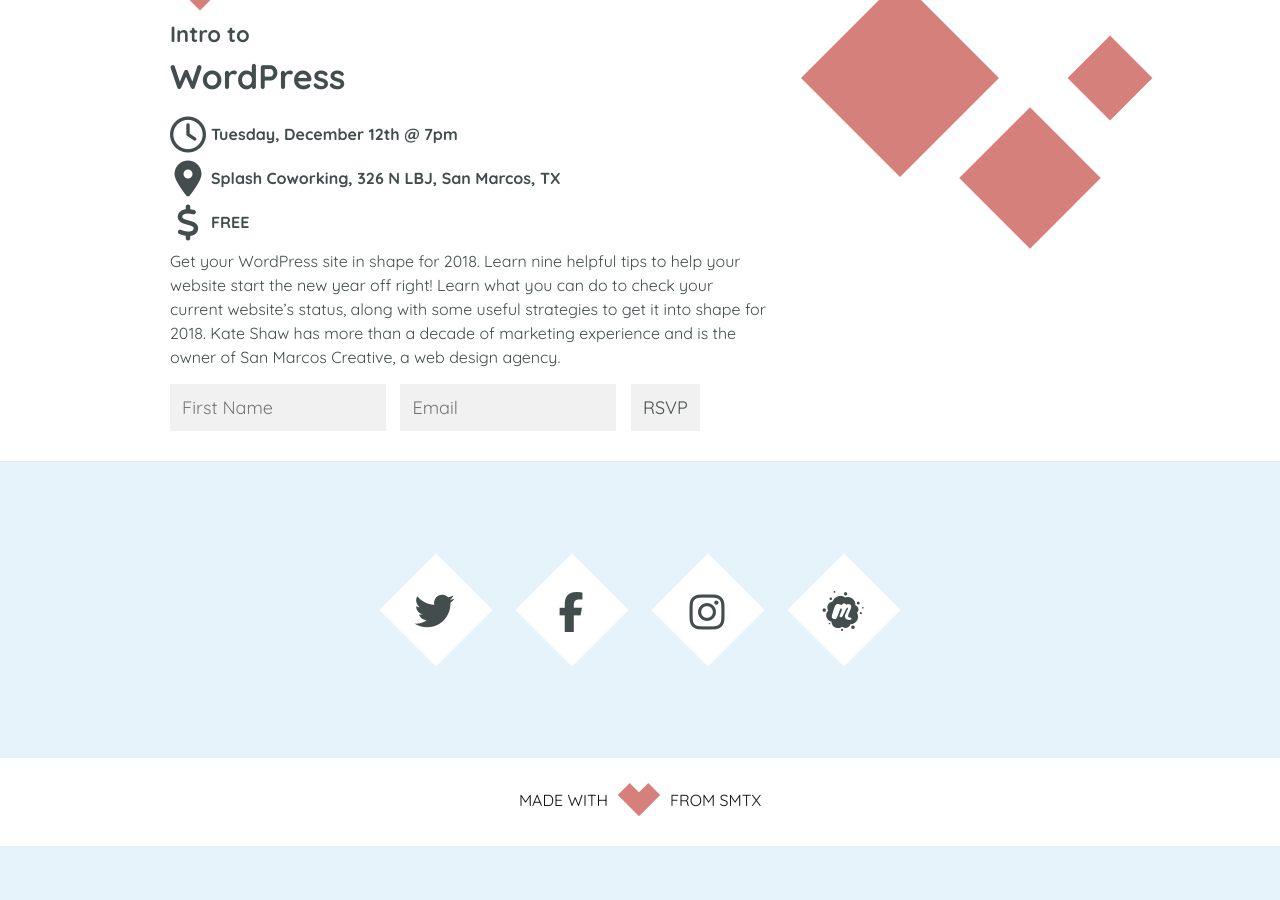
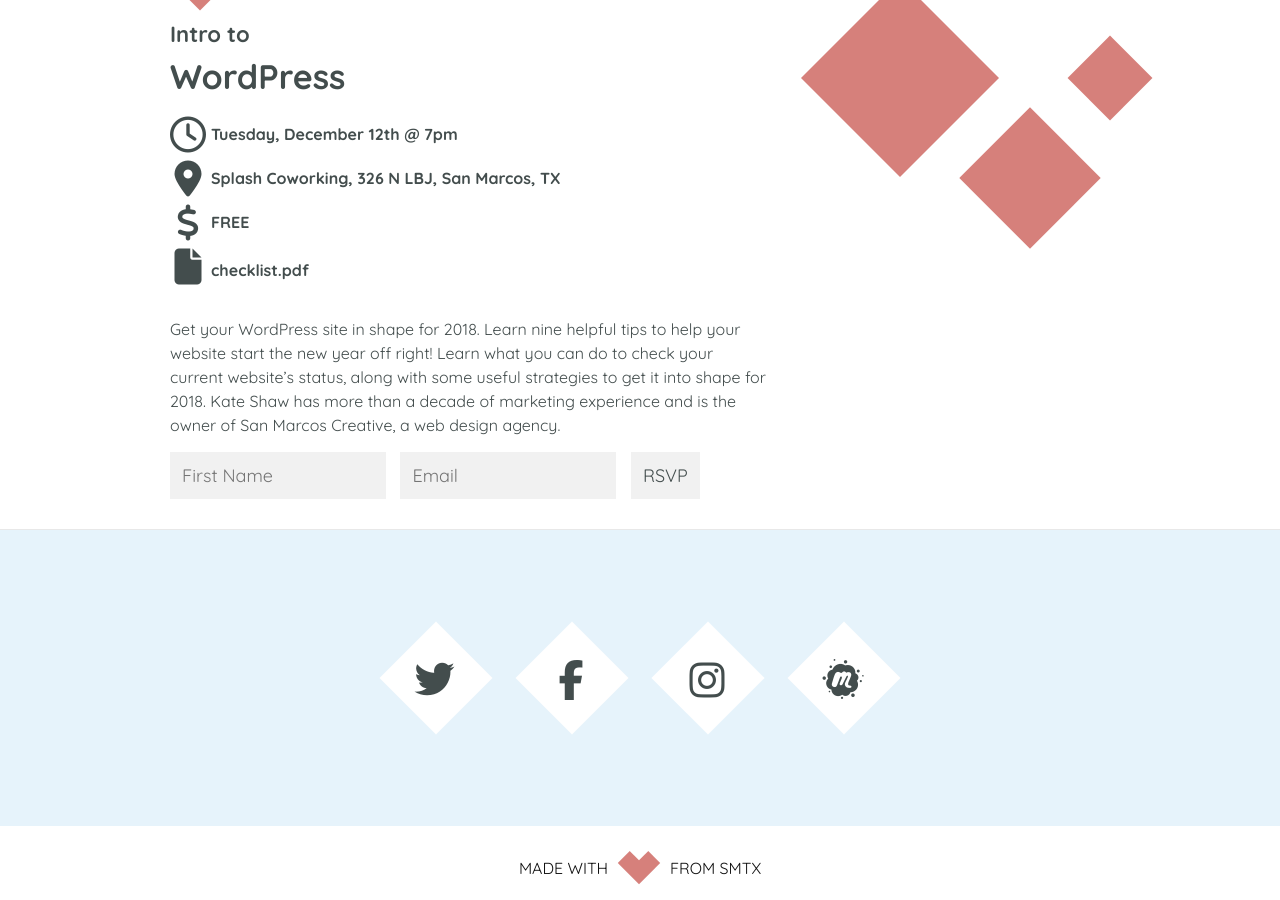
Before and after one commit to CommunityCodes/communitycodes.github.io, a Jekyll site: the page built from index.html, in a window 1280 px wide and 900 px high, scrolled down 724 px. Built offline with Jekyll 4.4.1, drawn with Linux system fonts in a browser that asks for light colours; nearby versions of some CDN libraries; before the commit the page ends 1570 px from its top, so only the background shows below that.

Commit message:
Kate's Checklist

```diff
--- a/index.html
+++ b/index.html
@@ -20,6 +20,7 @@
           <div class="date"><i class="fa fa-clock-o" aria-hidden="true"></i><p>Tuesday, December 12th @ 7pm</p></div>
           <div class="location"><i class="fa fa-map-marker" aria-hidden="true"></i><a href="https://www.google.com/maps/place/326+N+LBJ+Dr,+San+Marcos,+TX+78666/@29.8850376,-97.9423467,17z/data=!3m1!4b1!4m5!3m4!1s0x865ca867d4c4874b:0x7b74876041a728fa!8m2!3d29.8850376!4d-97.940158" target="_blank"><p>Splash Coworking<span>,</span> 326 N LBJ, San Marcos, TX</p></a></div>
           <div class="free"><i class="fa fa-dollar" aria-hidden="true"></i><p>FREE</p></div>
+          <div class="file"><i class="fa fa-file" aria-hidden="true"></i><a href="/checklist.pdf"><p>checklist.pdf</p></a></div>
           <p class="description">Get your WordPress site in shape for 2018. Learn nine helpful tips to help your website start the new year off right! Learn what you can do to check your current website’s status, along with some useful strategies to get it into shape for 2018. <a href="https://www.linkedin.com/in/kateshaw" target="_blank">Kate Shaw</a> has more than a decade of marketing experience and is the owner of San Marcos Creative, a web design agency.</p>
         </div>
 
```
Also changed, not shown: 1 other file.
